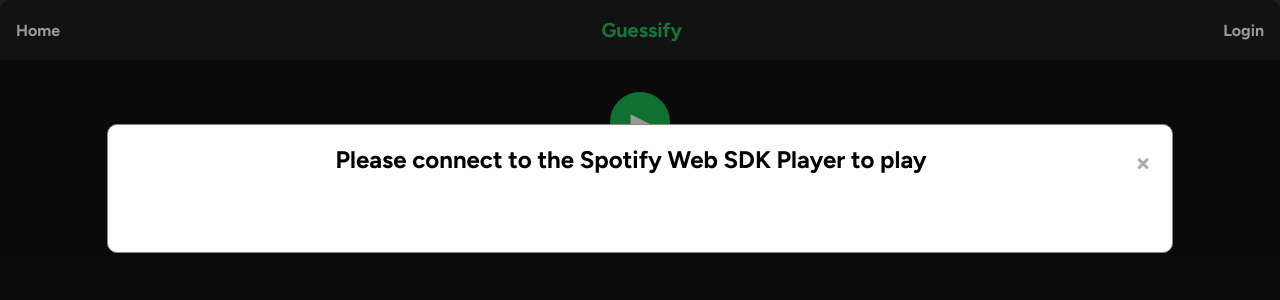
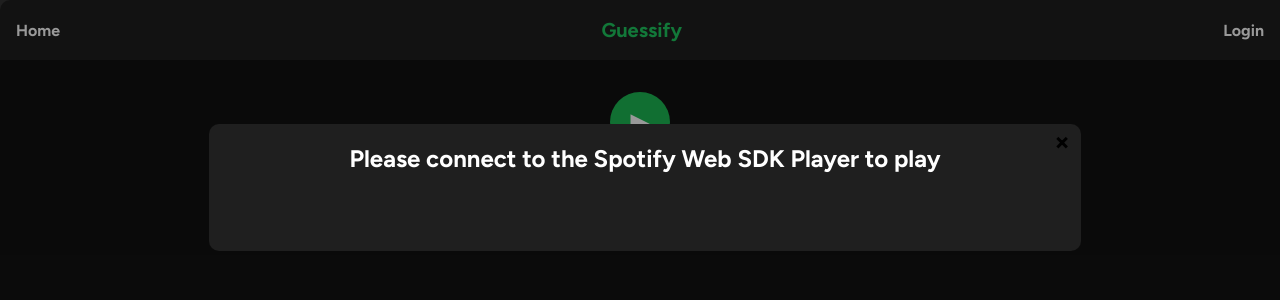
Before and after one commit to EthanMunoz03/Guessify, a Flask app: template templates/game.html in a window 1280 px wide. Shown: the top 300 px of the page. Run offline with Flask 3, Linux system fonts and the light colour scheme; the template is opened without the code that fills it, so the values that code supplies are empty; some libraries are stand-ins or nearby versions.

Commit message:
Can Now Play Multiple Games

```diff
--- a/main.py
+++ b/main.py
@@ -20,7 +20,6 @@ SCOPE = 'streaming app-remote-control user-read-email user-read-playback-state u
 
 # Guesses-Table Variables
 rows = ["Guess 1", "Guess 2", "Guess 3", "Guess 4", "Guess 5", "Guess 6"]
-current_row_index = 0
 
 # Creates Access Token for Session
 @app.route('/callback')
@@ -115,8 +114,10 @@ def random_song():
     track = random.choice(tracks)
     track_uri = track['track']['uri']
     track_title = track['track']['name']
+    track_artist = ', '.join([artist['name'] for artist in track['track']['artists']])
+    track_image = track['track']['album']['images'][0]['url']
 
-    return jsonify({'track_uri': track_uri, 'track_title': track_title})
+    return jsonify({'track_uri': track_uri, 'track_title': track_title, 'track_artist': track_artist, 'track_image': track_image})
 
 # Play a New Song in Player
 @app.route('/play_track', methods=['POST'])
@@ -150,17 +151,14 @@ def update_table():
     global rows, current_row_index
     if request.method == 'POST':
         new_value = request.form['guess']
+        return jsonify(success=True, new_value=new_value)
+    return render_template('game.html', rows=rows)
 
-        # add guess checking here
-
-        # If guess is incorrect, add it to the table
-        if current_row_index < len(rows):
-            rows[current_row_index] = new_value
-            row_index = current_row_index
-            current_row_index = (current_row_index + 1) % len(rows)
-            return jsonify(success=True, row_index=row_index, new_value=new_value)
-        return jsonify(success=False)
-    return render_template('game.html', rows=rows)
+# Reset the Row Index for New Game
+@app.route('/reset_game', methods=['POST'])
+def reset_game():
+    current_row_index = 0
+    return jsonify({'success': True})
 
 
 if __name__ == '__main__':
--- a/static/style.css
+++ b/static/style.css
@@ -45,7 +45,6 @@ h3 {
 }
 
 p {
-    color: black;
     font-weight: 8px;
     margin: 0;
     padding: 0;
@@ -76,38 +75,112 @@ td {
     border-radius: 10px;
 }
 
-.modal {
+.popUp {
     display: none;
     position: fixed;
     z-index: 1;
+    padding: 20px 5px 20px 5px;
     left: 0;
     top: 0;
     width: 100%;
     height: 100%;
     overflow: auto;
-    background-color: rgb(0,0,0);
+    background-color: black;
     background-color: rgba(0,0,0,0.4);
     padding-top: 60px;
     border-radius: 10px;
+    justify-content: center;
+    align-items: center;
+    text-align: center;
 }
-.modal-content {
-    background-color: #fefefe;
+
+.popUp-content {
+    background-color: #1f1f1f;
     margin: 5% auto;
-    padding: 20px;
-    border: 1px solid #888;
     border-radius: 10px;
     font-size: 24px;
+    color: white;
     width: 80%;
+    position: relative;
+    display: flex;
+    flex-direction: column;
+    align-items: center;
+    text-align: center;
 }
+
+#connectPopUp {
+    padding: 20px;
+    width: 65%;
+    text-align: center;
+    color: white;
+}
+
+#correctPopUp {
+    width: 45%;
+    max-width: 55%;
+    text-align: center;
+    color: white;
+}
+
+#correctInfo {
+    width: 95%;
+    background-color: #525252;
+    border-radius: 6px;
+    display: flex;
+    flex-direction: row;
+    margin-top: 20px;
+    margin-bottom: 20px;
+}
+
+#songText {
+    display: flex;
+    flex-direction: column;
+    margin: 10px 15px 10px 0;
+    text-align: left;
+    justify-content: center;
+}
+
+#songTitle {
+    font-size: 24px;
+    font-weight: bold;
+    color: white;
+}
+
+#songArtist {
+    font-size: 20px;
+    font-weight: normal;
+    color: white;
+
+}
+
+#nextSong:hover, #nextSong:focus {
+    color: #1ed760;
+    text-decoration: none;
+    cursor: pointer;
+}
+
+.popUp img {
+    max-width: 100%;
+    width: 200px;
+    height: auto;
+    text-align: center;
+    padding: 15px;
+    display: block;
+    margin-right: 20px;
+}
+
 .close {
-    color: #aaa;
-    float: right;
+    color: black;
     font-size: 28px;
     font-weight: bold;
+    position: absolute;
+    top: 0;
+    right: 10px;
+    cursor: pointer;
 }
-.close:hover,
-.close:focus {
-    color: black;
+
+.close:hover, .close:focus {
+    color: #aaa;
     text-decoration: none;
     cursor: pointer;
 }
--- a/templates/game.html
+++ b/templates/game.html
@@ -12,9 +12,9 @@
 {% block content %}
 <body>
 
-    <div id="myModal" class="modal">
-        <div class="modal-content">
-            <span class="close">&times;</span>
+    <div id="connectSpotify" class="popUp">
+        <div id="connectPopUp" class="popUp-content">
+            <span id="connectClose" class="close">&times;</span>
             <p> <b> Please connect to the Spotify Web SDK Player to play <b> </p>
             <p> <br> <br> </p>
             <!-- <img src="../imagesspotify_connect.png" alt="Spotify Connect"> -->
@@ -44,27 +44,61 @@
         </form>
     </div>
 
+    <!-- Correct Guess Pop Up -->
+    <div id="correctGuess" class="popUp">
+        <div id="correctPopUp" class="popUp-content">
+            <p> <br> </p>
+            <div> <span id="correctClose" class="close">&times;</span> </div>
+            <p id="successText"> You got it in 1 second! </p>
+            <div id="correctInfo">
+                <img id="songImage" src="" alt="Track Image">
+                <div id="songText">
+                    <p id="songTitle" class="songTitle">Song Title</p>
+                    <p id="songArtist" class="songArtist">Artist</p>
+                </div>
+            </div>
+            <p id="nextSong"> Next Song </p> <p> <br> </p>
+        </div>
+    </div>
+
+    <!-- <p id="nextSong"> <br> Next Song </p> -->
 
     <script>
 
-        const modal = document.getElementById('myModal');
-        const span = document.getElementsByClassName('close')[0];
+        // Variables for Game
+        const durations = [1000, 4000, 8000, 12000, 20000, 30000];
+        const rows = ["Guess 1", "Guess 2", "Guess 3", "Guess 4", "Guess 5", "Guess 6"];
 
-        modal.style.display = 'block';
-
-        const durations = [1000, 4000, 8000, 12000, 20000, 30000]; // Durations in milliseconds
-        let currDurationIndex = 0;
+        let ready = false;
         let device_ID;
-        let track_uri;
-        let trackTitle;
         let player;
 
+        let currIndex = 0;
+        let currTrackURI;
+        let currTrackTitle;
+        let currTrackArtist;
+        let currTrackImage;
+
+        // Getting Spotify API
         const script = document.createElement("script");
         script.src = "https://sdk.scdn.co/spotify-player.js";
         script.async = true;
-
         document.body.appendChild(script);
 
+        // Pop Up to Connect Player on Spotify Device
+        const connectPopUp = document.getElementById('connectSpotify');
+        connectPopUp.style.display = 'block';
+        document.getElementById('connectClose').addEventListener('click', function() {
+            document.getElementById('connectSpotify').style.display = 'none';
+        });
+
+        // Correct Guess Pop Up
+        var matchPopUp = document.getElementById('correctGuess');
+        document.getElementById('correctClose').addEventListener('click', function() {
+            document.getElementById('correctGuess').style.display = 'none';
+        });
+
+        // Creating Spotify Player
         window.onSpotifyWebPlaybackSDKReady = () => {
 
             const token = "{{ session['token'] }}";
@@ -98,28 +132,30 @@
 
             // Ready
             player.addListener('ready', ({ device_id }) => {
-                modal.style.display = 'none';
                 console.log('Ready with Device ID:', device_id);
                 device_ID = device_id;
+                ready = true;
+                getRandomSong();
             });
 
             // Not Ready
             player.addListener('not_ready', ({ device_id }) => {
-                modal.style.display = 'block';
+                connectPopUp.style.display = 'block';
                 console.log('Device ID has gone offline', device_id);
+                ready = false;
             });
 
             // Connect
             player.connect().then(success => {
                 if (success) {
                     console.log('The Web Playback SDK successfully connected to Spotify!');
-                    getRandomSong();
                 } else {
                     console.error('Error connecting to Spotify.');
                 }
             }).catch(error => console.error('Error connecting to Spotify:', error));
         }
 
+        // Grabs Random Song from Random User Playlist
         function getRandomSong() {
             fetch('/random_song')
                 .then(response => {
@@ -128,11 +164,13 @@
                 })
                 .then(data => {
                     console.log('Random song data:', data);
-                    if (data.track_uri && data.track_title) {
+                    if (data.track_uri) {
                         console.log('Playing track:', data.track_uri);
-                        trackTitle = data.track_title;
-                        track_uri = data.track_uri;
-                        console.log('Track Title:', trackTitle);
+                        currTrackTitle = data.track_title;
+                        currTrackURI = data.track_uri;
+                        currTrackArtist = data.track_artist;
+                        currTrackImage = data.track_image;
+                        console.log('Track Title:', currTrackTitle);
                     } else {
                         console.error('No track URI received.');
                     }
@@ -148,7 +186,7 @@
                     'Content-Type': 'application/json'
                 },
                 body: JSON.stringify({
-                    track_uri: track_uri,
+                    track_uri: currTrackURI,
                     device_id: device_ID
                 })
             })
@@ -159,12 +197,12 @@
                     player.setVolume(0.5);
                     setTimeout(() => {
                         player.togglePlay().then(() => {
-                            console.log('Paused after ' + (durations[currDurationIndex] / 1000) + ' seconds');
+                            console.log('Paused after ' + (durations[currIndex] / 1000) + ' seconds');
                             player.seek(0).then(() => {
                                 console.log('Seeked to start of track.');
                             }).catch(error => console.error('Error seeking to start:', error));
                         }).catch(error => console.error('Error pausing track:', error));
-                    }, durations[currDurationIndex]);
+                    }, durations[currIndex]);
                 } else {
                     console.error('Error starting playback:', data.error);
                 }
@@ -172,7 +210,7 @@
             .catch(error => console.error('Error starting playback:', error));
         }
 
-        // Play or Pause Functionality
+        // Play and Pause Functionality
         document.getElementById('play-pause').addEventListener('click', () => {
             if (!player) {
                 console.error('Player is not defined.');
@@ -182,13 +220,13 @@
                 if (state && !state.paused) {
                     player.pause().catch(error => console.error('Error pausing track:', error));
                 } else {
-                    playTrack(); // Restart from beginning
+                    playTrack();
                 }
             }).catch(error => console.error('Error getting current state:', error));
         });
 
 
-        // Update Table with Guesses
+        // Update Table with Guess
         document.getElementById('gameForm').addEventListener('submit', function(event) {
             event.preventDefault();
             var formData = new FormData(this);
@@ -202,26 +240,76 @@
                 if (data.success) {
                     var table = document.querySelector('.guesses-table tbody');
                     var rows = table.getElementsByTagName('tr');
-                    rows[data.row_index].cells[0].innerText = data.new_value;
-                    var cell = rows[data.row_index].cells[0];
-                    cell.innerText = data.new_value;
-                    console.log('Track Title: ', trackTitle);
-                    console.log('Guess: ', data.new_value);
-                    console.log('Match: ', data.new_value === trackTitle);
-                    if (trackTitle && data.new_value === trackTitle) {
+                    rows[currIndex].cells[0].innerText = data.new_value;
+                    var cell = rows[currIndex].cells[0];
+                    console.log('Track Title: ', currTrackTitle); // DEBUG
+                    console.log('Guess: ', data.new_value); // DEBUG
+
+                    // Correct Guess
+                    if (currTrackTitle && data.new_value.toLowerCase() === currTrackTitle.toLowerCase()) {
+                        cell.innerText = currTrackTitle;
+                        if (currIndex != 0) {
+                            const successText = document.getElementById('successText');
+                            successText.textContent = `You got it in ${durations[currIndex] / 1000} seconds!`;
+                        }
                         cell.style.backgroundColor = '#1DB954';
-                    } else {
+                        document.getElementById('songTitle').innerText = currTrackTitle;
+                        document.getElementById('songArtist').innerText = currTrackArtist;
+                        document.getElementById('songImage').src = currTrackImage;
+
+                        var matchPopUp = document.getElementById('correctGuess');
+                        matchPopUp.style.display = 'block';
+
+                    } else { // Incorrect Guess
+                        cell.innerText = data.new_value;
                         cell.style.backgroundColor = '#cf190c';
                     }
                     cell.style.fontWeight = 'bold';
                     cell.style.color = 'white';
-                    currDurationIndex = (currDurationIndex + 1) % durations.length;
+                    currIndex = (currIndex + 1) % durations.length;
                 } else {
                     alert('Error updating row');
                 }
             })
             .catch(error => console.error('Error:', error));
         });
+
+        // Reset Game when Next Song is Clicked
+        document.getElementById('nextSong').addEventListener('click', () => {
+            document.getElementById('correctGuess').style.display = 'none';
+            resetGame();
+        });
+
+        // Reset Game for Another
+        function resetGame() {
+            // Reset the Table
+            const table = document.querySelector('.guesses-table tbody');
+            const rows = table.getElementsByTagName('tr');
+            for (let i = 0; i < rows.length; i++) {
+                rows[i].cells[0].innerText = `Guess ${i + 1}`;
+                rows[i].cells[0].style.backgroundColor = '';
+                rows[i].cells[0].style.fontWeight = '';
+                rows[i].cells[0].style.color = '';
+            }
+            fetch('/reset_game', {
+                method: 'POST', headers: { 'Content-Type': 'application/json' }
+            })
+            .then(response => response.json())
+            .then(data => {
+                if (data.success) { console.log('Game reset successfully.'); }
+                else { console.error('Error resetting the game.'); }
+            })
+            .catch(error => console.error('Error:', error));
+
+            currIndex = 0;
+
+            document.getElementById('guess').value = '';
+
+            // Fetch and Play a New Random Song
+            getRandomSong();
+            playTrack();
+        }
+
     </script>
 
 </body>
```
